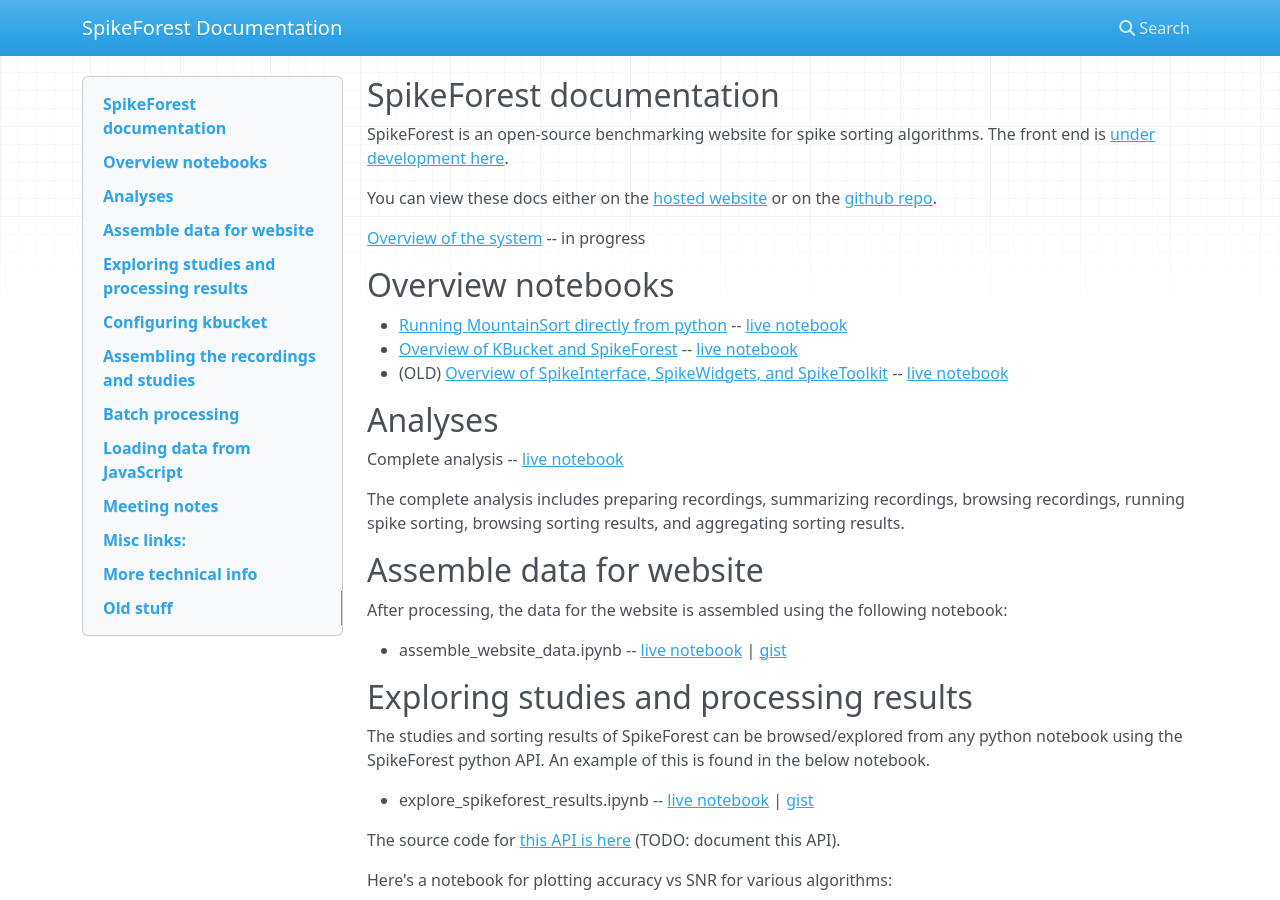
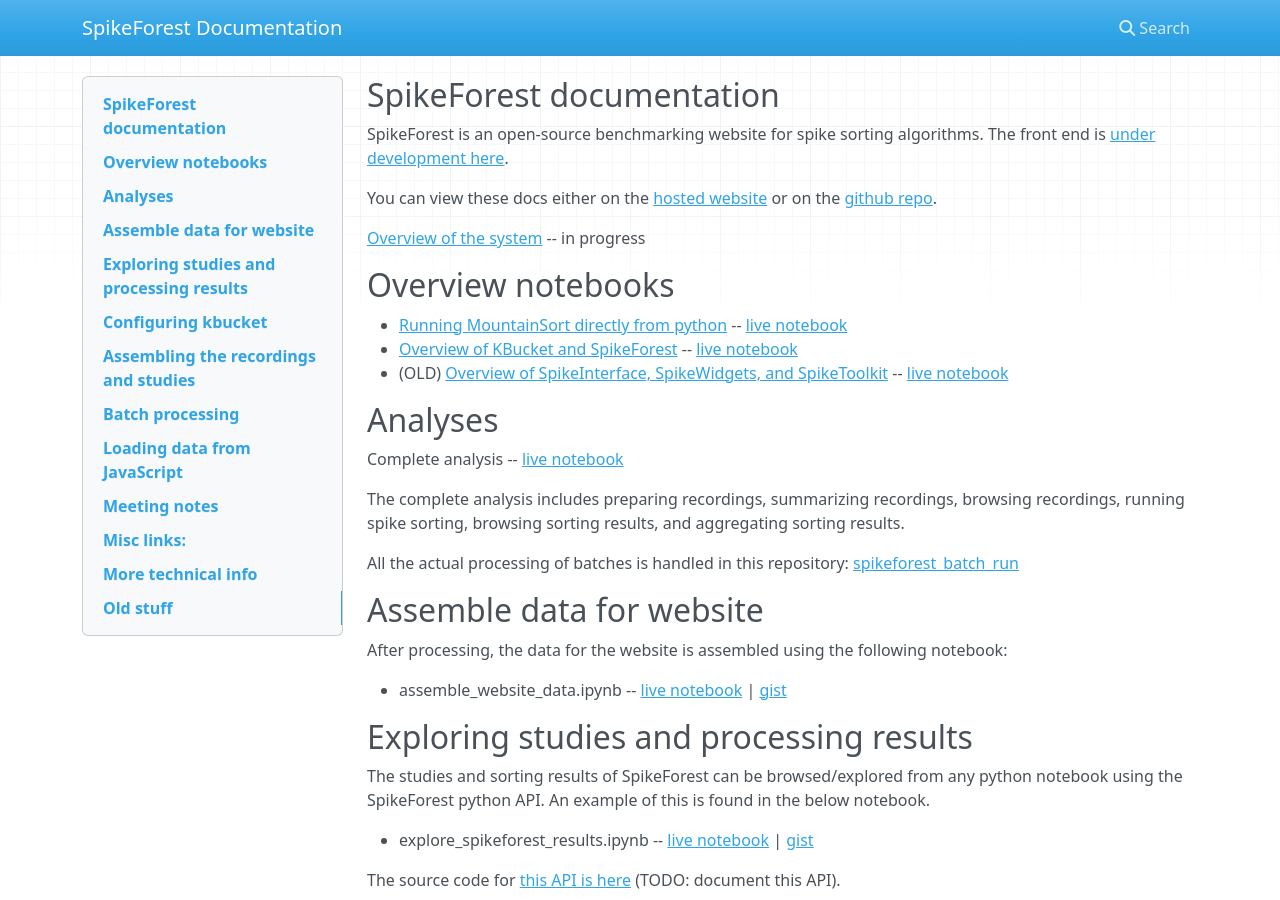
Before and after one commit to scratcharchive/spikeforest-docs, an MkDocs documentation site: the page built from docs/index.md, in a window 1280 px wide and 900 px high. Built offline with MkDocs 1.6.1, drawn with Linux system fonts in a browser that asks for light colours; nearby versions of some CDN libraries.

Commit message:
Update index.md

```diff
--- a/docs/index.md
+++ b/docs/index.md
@@ -17,6 +17,8 @@
 Complete analysis -- [live notebook](https://colab.research.google.com/gist/magland/6c31c54e4151c0ebdb4b93aad3eb1807/spikeforest_analysis.ipynb)
 
 The complete analysis includes preparing recordings, summarizing recordings, browsing recordings, running spike sorting, browsing sorting results, and aggregating sorting results.
+
+All the actual processing of batches is handled in this repository: [spikeforest_batch_run](https://github.com/magland/spikeforest_batch_run)
 
 ## Assemble data for website
 
```
